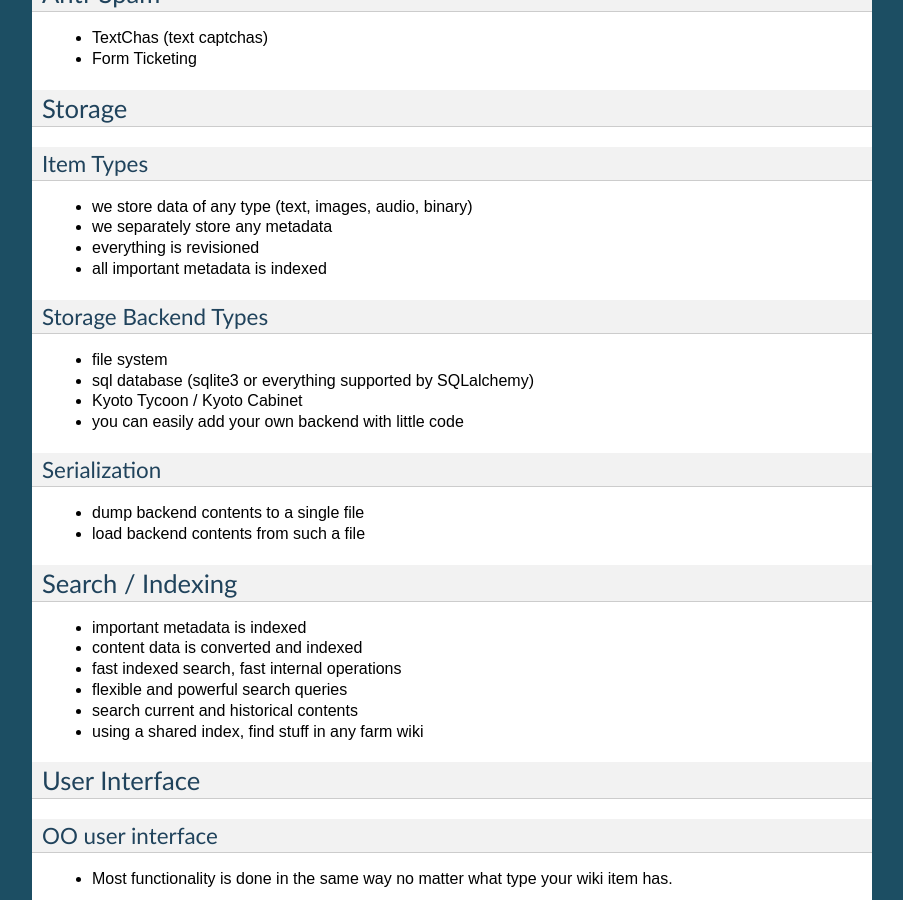
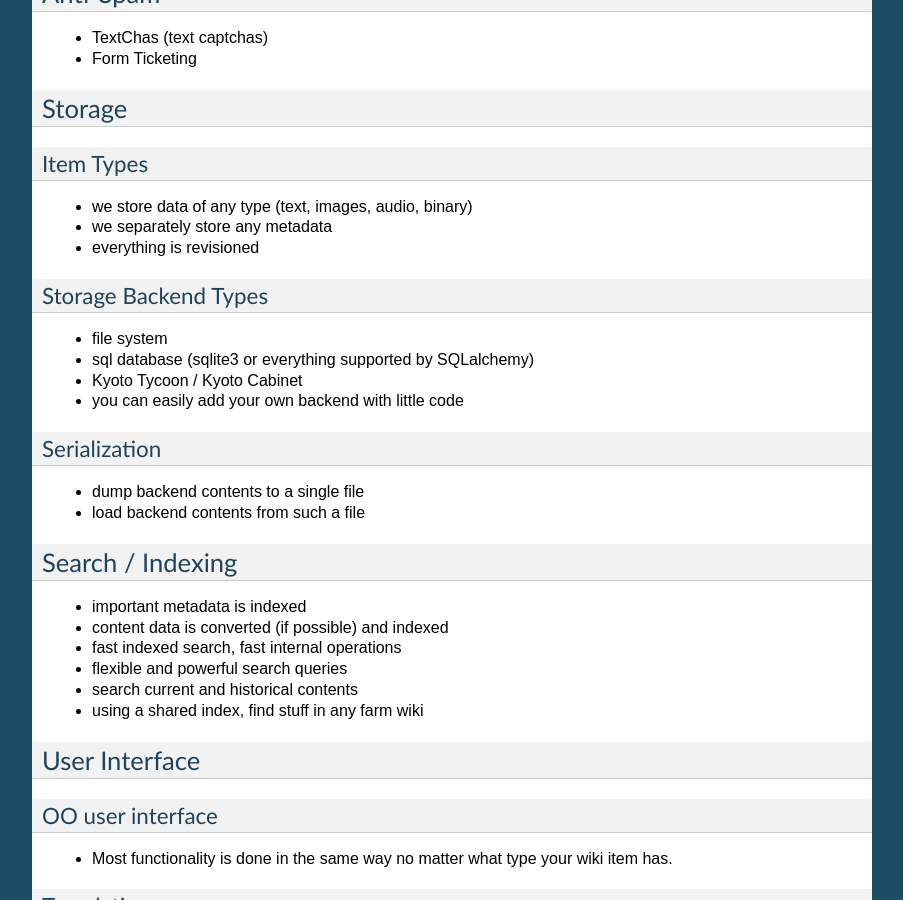
Before and after one commit to mirror/moin-2.0, a Sphinx documentation site: the page built from docs/intro/features.rst, in a window 1280 px wide and 900 px high, scrolled down 1152 px. Shown: the whole window, without its empty margins (198-1101 px from the left). Built offline with Sphinx 7.4.7, drawn with Linux system fonts in a browser that asks for light colours; pages that are not in the unit, such as notebooks, are missing from menus.

Commit message:
remove outdated storage changes docs, small other doc fixes

```diff
--- a/docs/intro/features.rst
+++ b/docs/intro/features.rst
@@ -70,7 +70,6 @@ Item Types
 * we store data of any type (text, images, audio, binary)
 * we separately store any metadata
 * everything is revisioned
-* all important metadata is indexed
 
 Storage Backend Types
 ---------------------
@@ -87,7 +86,7 @@ Serialization
 Search / Indexing
 =================
 * important metadata is indexed
-* content data is converted and indexed
+* content data is converted (if possible) and indexed
 * fast indexed search, fast internal operations
 * flexible and powerful search queries
 * search current and historical contents
```
Also changed, not shown: 1 other file.
